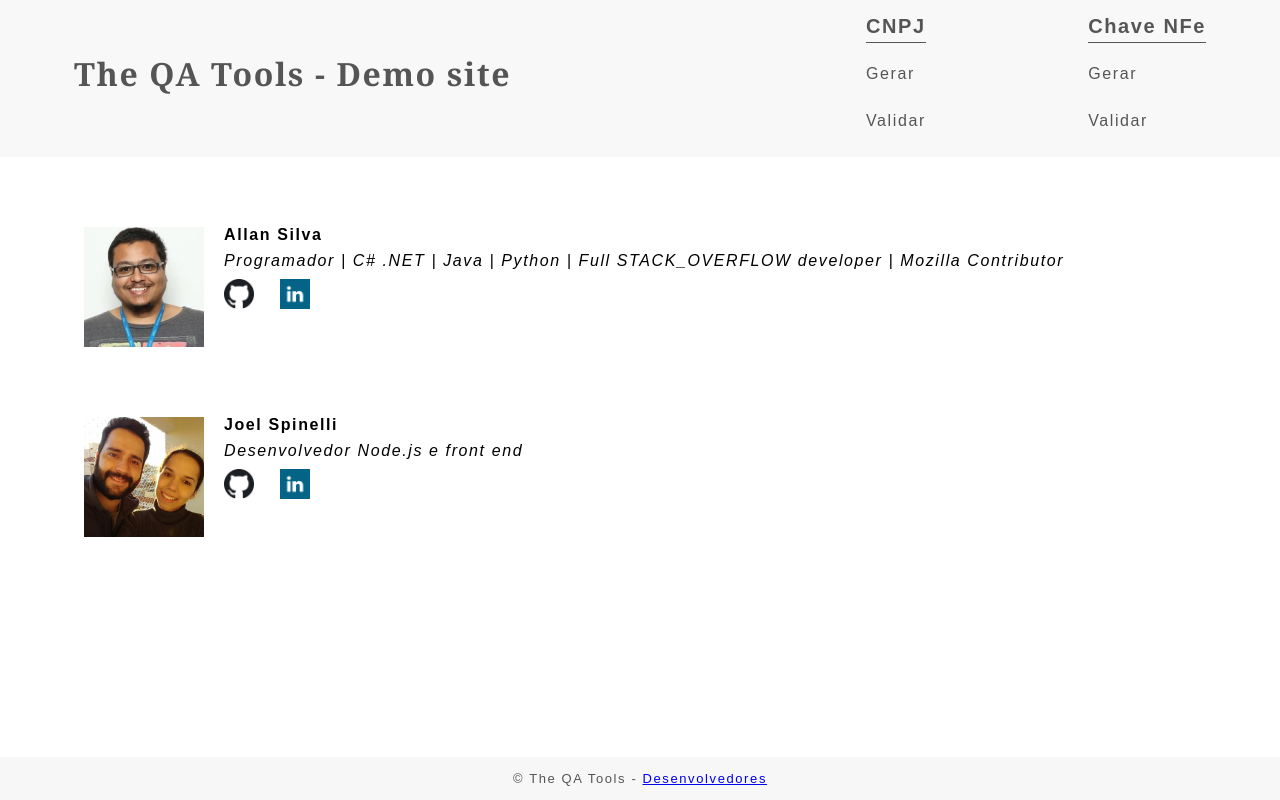
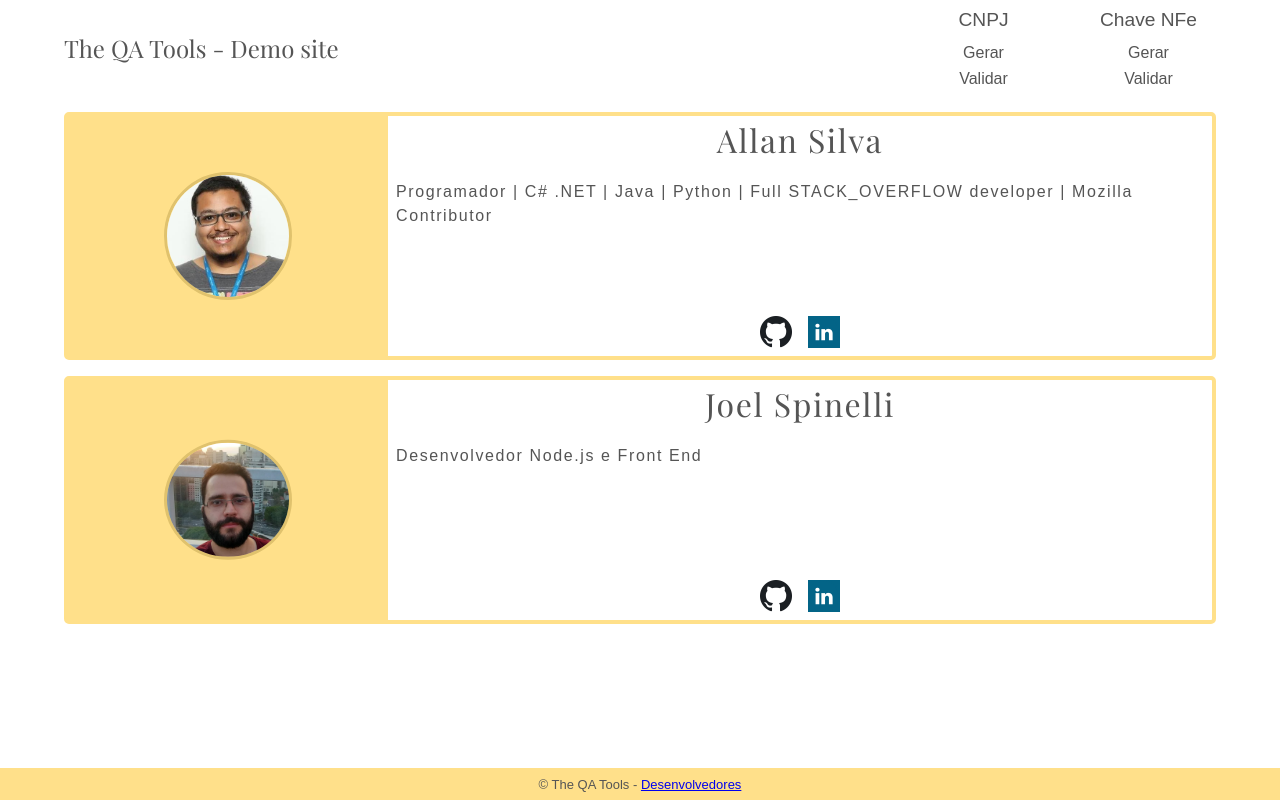
Before and after one commit to theqatools/theqatools.github.io, a plain HTML site: page desenvolvedores.html in a window 1280 px wide. Drawn offline with nearby package versions, Linux system fonts and the light colour scheme.

Commit message:
redesign developers page

```diff
--- /dev/null
+++ b/css/developers.css
@@ -0,0 +1,88 @@
+.desenvolvedores-area {
+  padding: 1rem 1rem;
+  color: #555555;
+}
+.dev {
+  margin-bottom: 1rem;
+  border-radius: 5px;
+  height: 20.5rem;
+  border: .25rem solid #FFE08A;
+}
+.dev-photo {
+  background-color: #FFE08A;
+  align-items: center;
+  width: 100%;
+  height: 10rem;
+  padding: 1rem;
+  text-align: center;
+}
+.dev-img {
+  border: 3px solid #e0c26d;
+  width: 8rem;
+  border-radius: 50%;
+}
+.dev-info{
+  height: 100%;
+}
+.dev-info .dev-description {
+  padding: .5rem;
+  height: calc(100% - 13rem);
+}
+.dev-description h1 {
+  font-family: 'Playfair Display', serif;
+  font-size: 2rem;
+  letter-spacing: .1rem;
+  margin-bottom: 1.5rem;
+  text-align: center;
+}
+.dev-description p {
+  font-size: 1rem;
+  letter-spacing: .1rem;
+  line-height: 1.5rem;
+}
+.dev-social {
+  height: 3rem;
+}
+.social-icons {
+  display: flex;
+  justify-content: center;
+}
+.social-icons ul {
+  height: 3rem;
+}
+.social-icons li {
+  height: 3rem;
+  padding: .5rem;
+  text-align: center;
+}
+.social-icons img {
+  width: 2rem;
+  height: 2rem;
+}
+@media(min-width: 960px){
+  .desenvolvedores-area {
+    padding: 1rem 0;
+  }
+  .dev {
+    height: 15.5rem;
+    display: flex;
+  }
+  .dev-photo {
+    height: 100%;
+    width: 20rem;
+  }
+  .dev-img {
+    position: relative;
+    top: 50%;
+    transform: translateY(-50%);
+    border: 3px solid #e0c26d;
+    width: 8rem;
+    border-radius: 50%;
+  }
+  .dev-info {
+    width: calc(100% - 20rem);
+  }
+  .dev-info .dev-description {
+    height: calc(100% - 3rem);
+  }
+}
--- a/css/footer.css
+++ b/css/footer.css
@@ -1,4 +1,5 @@
 footer {
+  background-color: #FFE08A;
   font-size: 13px;
   width: 100%;
   padding-top: 10px;
--- a/css/header.css
+++ b/css/header.css
@@ -25,7 +25,7 @@ header h1 a:visited {
 
 header h1 a:hover {
   cursor: pointer;
-  color: #f05022
+  color: #FFE08A
 }
 
 header h1 a:active {
@@ -93,7 +93,7 @@ nav {
   transition: width .25s ease-in-out, overflow 0s;
   text-align: center;
   padding-top: 3rem;
-  color: #f05022;
+  color: #FFE08A;
 }
 nav .tool-options {
   margin-bottom: 1rem;
@@ -155,15 +155,15 @@ header h1 a:active {
     margin-bottom: .5rem;
   }
   .tool-options a {
-    border: 1px solid transparent;
+    border: 1.5px solid transparent;
     display: block;
     width: 100%;
     height: 100%;
     line-height: 1.5rem;
   }
   .tool-options ul li a:hover {
-    border: 1px solid #f05022;
-    color: #f05022;
+    border: 1.5px solid #FFE08A;
+    color: #FFE08A;
     border-radius: 5px;
   }
 }
--- a/desenvolvedores.html
+++ b/desenvolvedores.html
@@ -4,14 +4,17 @@
         <title>The QA Tools - Demo site</title>
         <meta charset="UTF-8" />
         <meta name="viewport" content="width=device-width, initial-scale=1, minimum-scale=1" />
+        <link href="https://fonts.googleapis.com/css?family=Playfair+Display&display=swap" rel="stylesheet">
         <link rel="stylesheet" href="css/normalize.css">
         <link rel="stylesheet" href="css/reset.css" />
-        <link rel="stylesheet" href="css/grid.css">
-        <link rel="stylesheet" href="css/site.css" />
+        <link rel="stylesheet" href="css/base.css" />
+        <link rel="stylesheet" href="css/header.css">
+        <link rel="stylesheet" href="css/developers.css">
+        <link rel="stylesheet" href="css/footer.css">
     </head>
     <body onresize="onResize()">
         <header>
-            <div class="container flex-grid">
+            <div class="flex-grid">
                 <div class="menu-hamburguer">
                     <input id="menu-hamburguer" type="checkbox" onclick="showMenu()">
                     <label for="menu-hamburguer">
@@ -20,19 +23,18 @@
                         </div>
                     </label>
                 </div>
-                <div class="title grid-11">
+                <div class="title grid-6">
                     <h1><a href="index.html">The QA Tools - Demo site</a></h1>
                 </div>
-                <nav class="grid-5" id="menuNav">
-                    <div class="tool-options">
+                <nav class="grid-10" id="menuNav">
+                    <div class="tool-options grid-3">
                         <h2>CNPJ</h2>
                         <ul>
                             <li><a href="cnpjgerar.html">Gerar</a></li>
                             <li><a href="cnpjvalidar.html">Validar</a></li>
                         </ul>
                     </div>
-
-                    <div class="tool-options">
+                    <div class="tool-options grid-3">
                         <h2>Chave NFe</h2>
                         <ul>
                             <li><a href="nfegerar.html">Gerar</a></li>
@@ -42,28 +44,40 @@
                 </nav>
             </div>
         </header>
-        <main class="container">
-            <div class="desenvolvedores-area">
-                <div class="dev">
+        <main>
+            <div class="desenvolvedores-area flex-grid">
+                <div class="dev grid-16">
+                    <div class="dev-photo">
                         <img class="dev-img" src="img/allan.jpeg" alt="Foto desenvolvedor Allan Silva" />
+                    </div>
+                    <div class="dev-info">
                         <div class="dev-description">
                             <h1>Allan Silva</h1>
                             <p>Programador | C# .NET | Java | Python | Full STACK_OVERFLOW developer | Mozilla Contributor</p>
+                        </div>
+                        <div class="dev-social">
                             <ul class="social-icons">
                                 <li><a href="https://github.com/allan-silva"><img src="img/github_ico.png" alt="Ícone do GitHub" /></a></li>
                                 <li><a href="https://www.linkedin.com/in/allan-t-silva/"><img src="img/linkedin_ico.png" alt="Ícone do LinkedIn" /></a></li>
                             </ul>
                         </div>
                     </div>
-                <div class="dev">
-                    <img class="dev-img" src="img/joel.jpeg" alt="Foto desenvolvedor Joel Spinelli" />
+                </div>
+                <div class="dev grid-16">
+                    <div class="dev-photo">
+                        <img class="dev-img" src="img/joel.jpg" alt="Foto desenvolvedor Joel Spinelli" />
+                    </div>
+                    <div class="dev-info">
                         <div class="dev-description">
                             <h1>Joel Spinelli</h1>
-                        <p>Desenvolvedor Node.js e front end</p>
+                            <p>Desenvolvedor Node.js e Front End</p>
+                        </div>
+                        <div class="dev-social">
                             <ul class="social-icons">
                                 <li><a href="https://github.com/JoelSpinelli"><img src="img/github_ico.png" alt="Ícone do GitHub" /></a></li>
                                 <li><a href="https://www.linkedin.com/in/joelspinelli/"><img src="img/linkedin_ico.png" alt="Ícone do LinkedIn" /></a></li>
                             </ul>
+                        </div>
                     </div>
                 </div>
             </div>
```
Also changed, not shown: img/joel.jpeg (deleted), img/joel.jpg (added). Lines whose indentation alone changed are shown as unchanged.
